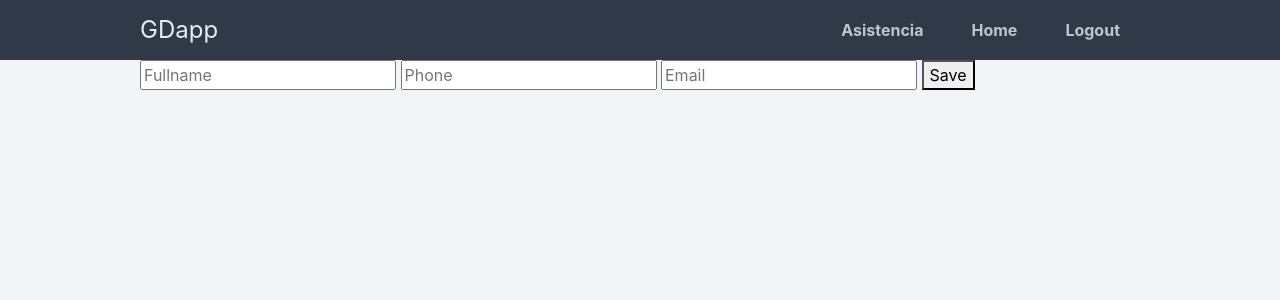
After one commit to GDseguridad/BaseGD, a Flask app: template templates/editar.html in a window 1280 px wide. The commit adds this page. Shown: the top 300 px of the page. Run offline with Flask 2, Linux system fonts and the light colour scheme; the template is opened without the code that fills it, so the values that code supplies are empty; some libraries are stand-ins or nearby versions.

Commit message:
Se fusionó

```diff
--- a/main.py
+++ b/main.py
@@ -1,4 +1,4 @@
-from flask import Flask, app, render_template, request, redirect, url_for, session
+from flask import Flask, app, render_template, request, redirect, url_for, session, flash
 from flask_mysqldb import MySQL
 import MySQLdb.cursors
 import re
@@ -112,15 +112,64 @@ def home():
     # User is not loggedin redirect to login page
     return redirect(url_for('login'))
 
-
-@app.route('/gdapp/inicio')
-def inicio():
+#Ruta para la toma de asistencias
+@app.route('/gdapp/asistencia')
+def asistencia():
     cur = mysql.connection.cursor()
     cur.execute('SELECT * FROM contacts')
     data = cur.fetchall()
     cur.close()
-    return render_template('inicio.html', contacts = data)
+    return render_template('asistencia.html', contacts = data)
 
+
+
+@app.route('/gdapp/asistencia_add', methods =['POST', 'GET'] )
+def asistencia_add():
+
+    if request.method == 'POST':
+        fullname = request.form['fullname']
+        phone = request.form['phone']
+        email = request.form['email']
+        cur = mysql.connection.cursor()
+        cur.execute('INSERT INTO contacts (fullname, phone, email) VALUES (%s, %s, %s)',
+        (fullname, phone, email))
+        mysql.connection.commit()
+        flash('Se agrego con exito')
+        return redirect(url_for('asistencia'))
+
+
+@app.route('/gdapp/eliminar/<id>', methods = ['GET'])
+def eliminar(id):
+          cur = mysql.connection.cursor()
+          cur.execute('DELETE FROM contacts WHERE id = {0}' . format(id))
+          mysql.connection.commit()
+          flash('Se removio el contacto')
+          return redirect(url_for('asistencia'))
+
+@app.route('/gdapp/editar/<id>')
+def editar(id):
+    cur = mysql.connection.cursor()
+    cur.execute('SELECT * FROM contacts WHERE id = %s', id)
+    data = cur.fetchall()
+    return render_template('editar.html', contact = data[0])
+
+@app.route('/gdapp/actualizar/<id>', methods = ['POST'])
+def actualizar(id):
+    if request.method == 'POST':
+        fullname = request.form['fullname']
+        phone = request.form['phone']
+        email = request.form['email']
+    cur = mysql.connection.cursor()
+    cur.execute("""
+    UPDATE contacts
+    SET fullname = %s,
+        email = %s,
+        phone = %s
+    WHERE id = %s
+    """, (fullname, email, phone, id))
+    mysql.connection.commit()
+    flash('Contacto actualizado')
+    return redirect(url_for('asistencia'))
 
 
 if __name__ == '__main__':
--- /dev/null
+++ b/templates/editar.html
@@ -0,0 +1,18 @@
+{% extends 'layout.html' %}
+{% block body %}
+
+<form action="/gdapp/actualizar/{{contact.0}}" method="POST">
+
+
+
+    <input type="text" name="fullname" placeholder="Fullname" value="{{contact.1}}">
+    <input type="text" name="phone" placeholder="Phone" , value="{{contact.2}}">
+    <input type="text" name="email" placeholder="Email" , value="{{contact.3}}">
+    <button type="submit">
+        Save
+    </button>
+
+
+</form>
+
+{% endblock %}
--- a/templates/layout.html
+++ b/templates/layout.html
@@ -1,8 +1,10 @@
 <!DOCTYPE html>
-<html>
+<html lang="en">
 <head>
     <meta charset="utf-8">
-    <title>{% block title %}{% endblock %}</title>
+    <meta name="viewport" content="width=device.width, initial-scale=1.0" />
+    <meta http-equiv="X-UA-Compatible" content="ie=edge" />
+    <title>sioGD</title>
     <link rel="stylesheet" href="{{ url_for('static', filename='style.css') }}">
     <link rel="stylesheet" href="https://bootswatch.com/5/morph/bootstrap.min.css">
 </head>
@@ -10,13 +12,17 @@
     <nav class="navtop">
         <div>
             <h1>GDapp</h1>
-            <a href="{{ url_for('inicio') }}"><i class="fas fa-home"></i>Inicio</a>
+            <a href="{{ url_for('asistencia') }}"><i class="fas fa-home"></i>Asistencia</a>
             <a href="{{ url_for('home') }}"><i class="fas fa-user-circle"></i>Home</a>
             <a href="{{ url_for('logout') }}"><i class="fas fa-sign-out-alt"></i>Logout</a>
         </div>
     </nav>
     <div class="content">
-        {% block content %}{% endblock %}
+        {% block body %}{% endblock %}
     </div>
+    <script src="https://cdn.jsdelivr.net/npm/bootstrap@5.1.3/dist/js/bootstrap.bundle.min.js" integrity="sha384-ka7Sk0Gln4gmtz2MlQnikT1wXgYsOg+OMhuP+IlRH9sENBO0LRn5q+8nbTov4+1p" crossorigin="anonymous"></script>
+    <script src="https://cdn.jsdelivr.net/npm/@popperjs/core@2.10.2/dist/umd/popper.min.js" integrity="sha384-7+zCNj/IqJ95wo16oMtfsKbZ9ccEh31eOz1HGyDuCQ6wgnyJNSYdrPa03rtR1zdB" crossorigin="anonymous"></script>
+    <script src="https://cdn.jsdelivr.net/npm/bootstrap@5.1.3/dist/js/bootstrap.min.js" integrity="sha384-QJHtvGhmr9XOIpI6YVutG+2QOK9T+ZnN4kzFN1RtK3zEFEIsxhlmWl5/YESvpZ13" crossorigin="anonymous"></script>
+    <script src="js/excel.js"></script>
 </body>
 </html>
```
Also changed, not shown: templates/asistencia.html (renamed from templates/inicio.html, +10 -3 lines).
